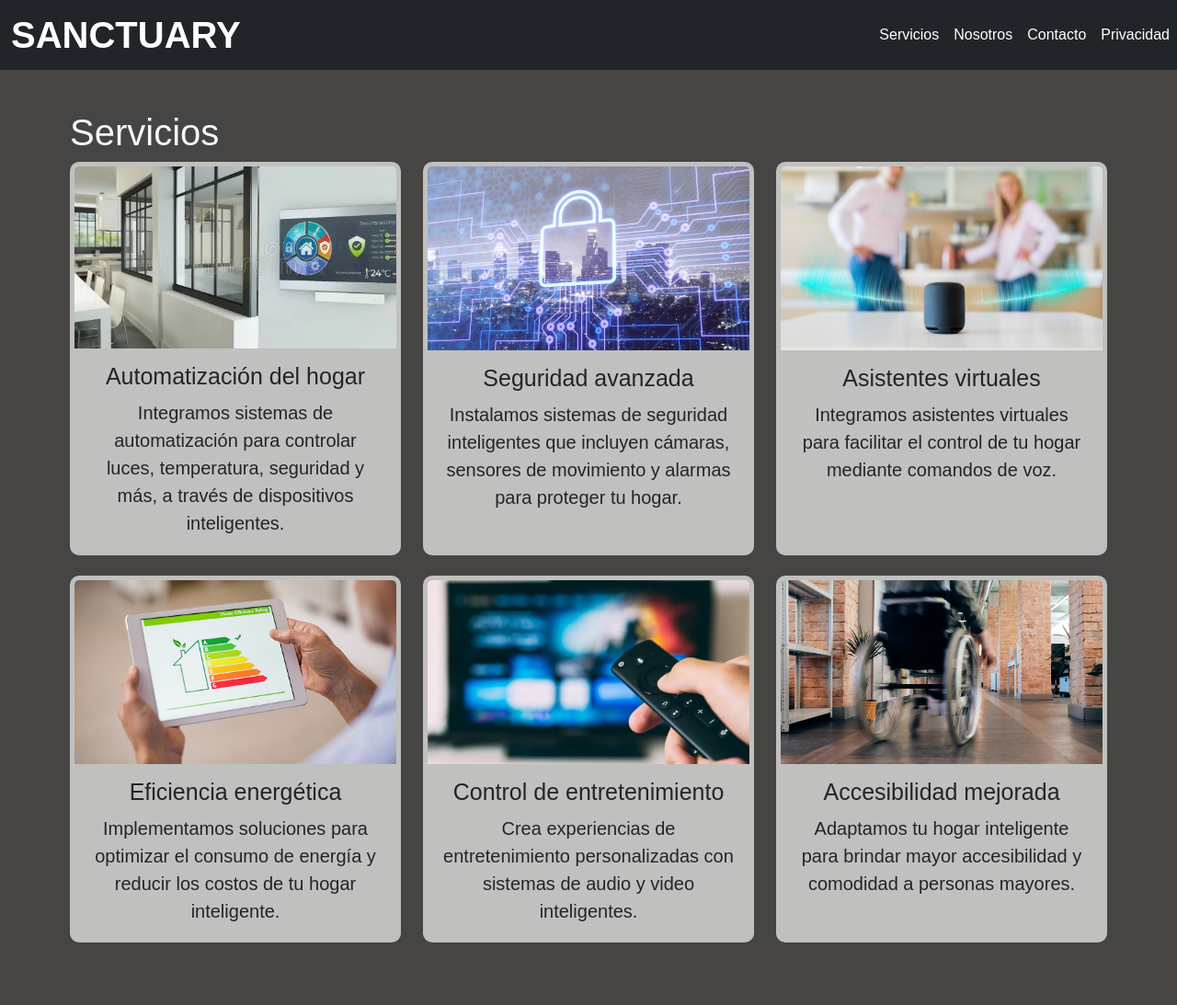
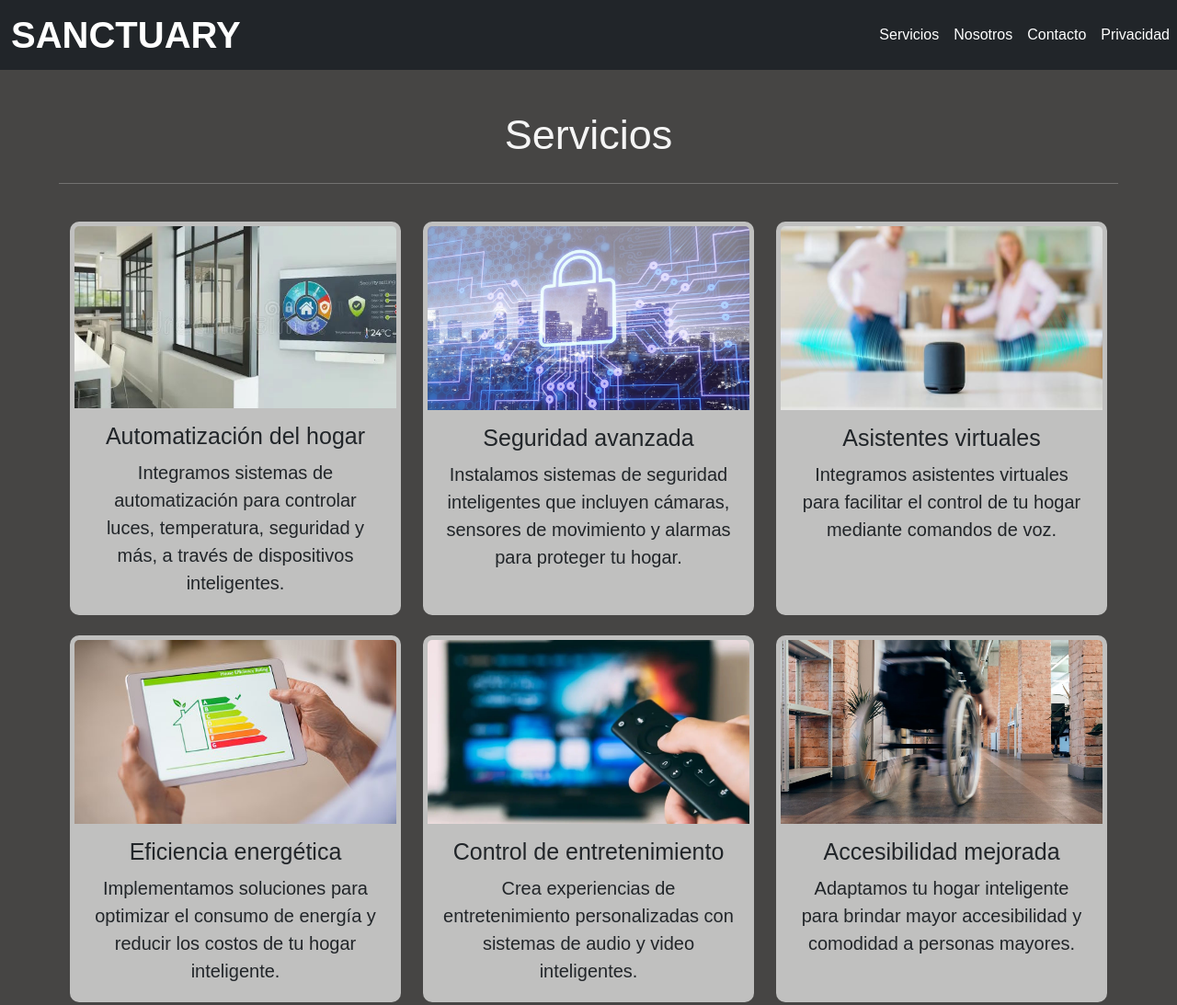
Before and after one commit to mbottelli/sanctuary-43010, a website: page pages/servicios.html in a window 1280 px wide. Shown: the top 1093 px of the page at 92% size. Drawn offline with nearby package versions, Linux system fonts and the light colour scheme; a web font is replaced by a local one.

Commit message:
correccion servicios

```diff
--- a/pages/servicios.html
+++ b/pages/servicios.html
@@ -49,9 +49,9 @@
     </header>
     <main>
         <section id="servicios">
+            <h1>Servicios</h1>
+            <hr>
             <div class="container">
-                <h1>Servicios</h1>
-                <hr>
                 <!-- Usé bootstrap para hacer este display, me pareció que era la manera mas facil y que mejor quedaba -->
                 <div class="row">
                     <div class="col-md-4">
--- a/scss/components/_layout.scss
+++ b/scss/components/_layout.scss
@@ -164,7 +164,14 @@
     min-height: 90VH;
     background-color: nth($bg-colors, 1 );
     color: $font-color;
-    text-align: center;
+    h1 {
+        font-size: $header-font-size + 5;
+        text-align: center;
+    }
+    hr {
+        padding: 0 25px 25px 25px;
+        margin-top: 25px;
+    }
     .container {
         margin: 0 auto;
         max-width: 1500px;
```
Also changed, not shown: css/estilos.css.
